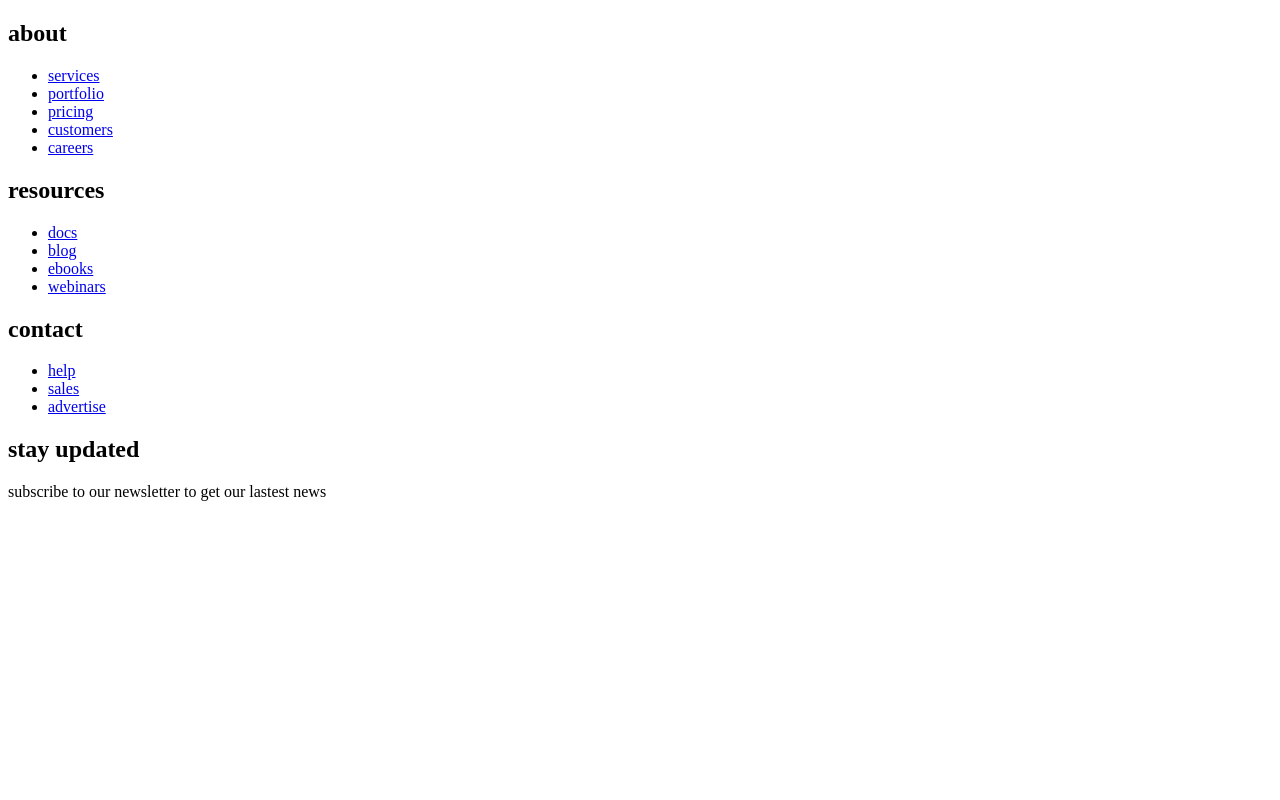
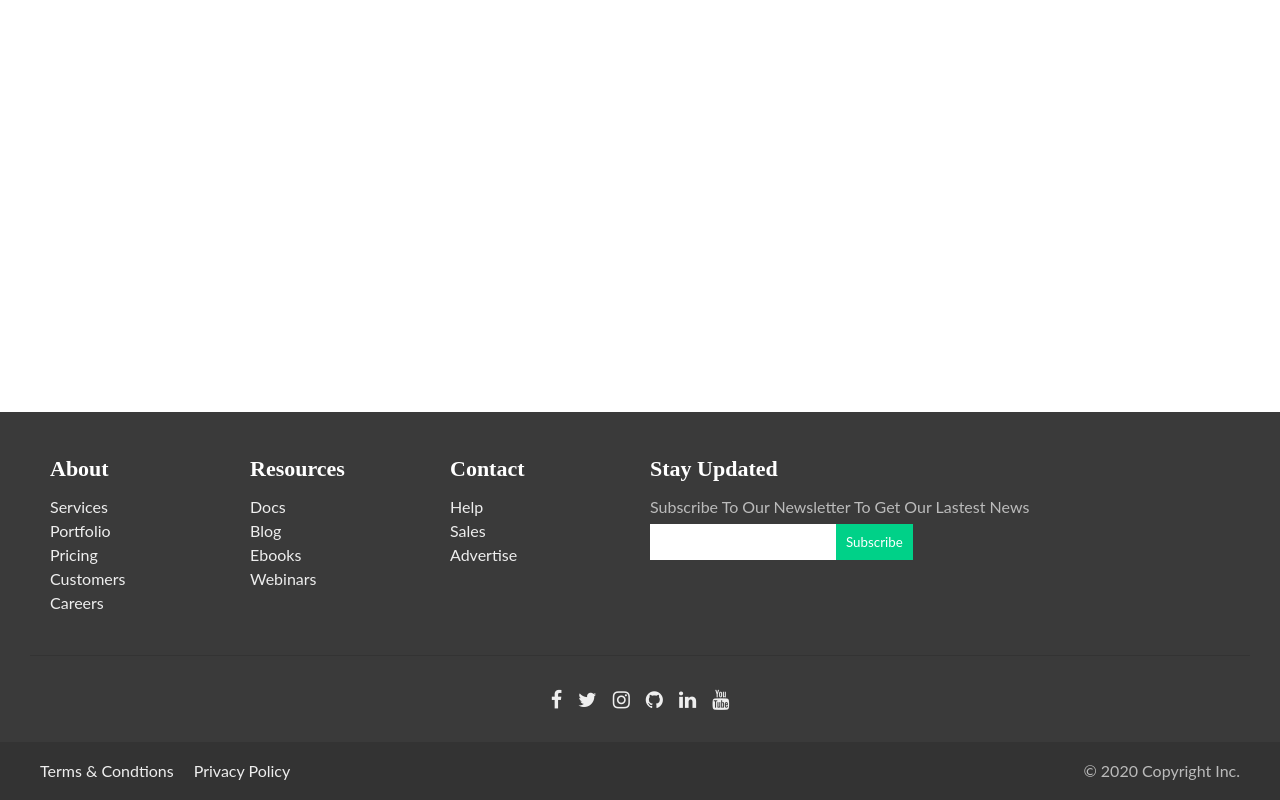
Before and after one commit to Salwa-mansour/stikyfooter, a plain HTML site: page 4thtraining/index.html in a window 1280 px wide. Drawn offline with Linux system fonts and the light colour scheme.

Commit message:
training footer

```diff
--- a/4thtraining/index.html
+++ b/4thtraining/index.html
@@ -5,11 +5,13 @@
     <meta name="viewport" content="width=device-width, initial-scale=1.0">
     <title>Document</title>
     <link rel="stylesheet" href="./style.css">
+    <link rel="stylesheet" href="https://cdnjs.cloudflare.com/ajax/libs/font-awesome/4.7.0/css/font-awesome.min.css">
 </head>
 <body>
+    <main class="container"></main>
    <footer>
        <section class="ft-main">
-           <div class="ft-mian-item">
+           <div class="ft-main-item">
                <h2 class="ft-title">about</h2>
                <ul>
                    <li><a href="#">services</a></li>
@@ -19,7 +21,7 @@
                    <li><a href="#">careers</a></li>
                </ul>
            </div>
-           <div class="ft-mian-item">
+           <div class="ft-main-item">
                <h2 class="ft-title">resources</h2>
                <ul>
                    <li><a href="#">docs</a></li>
@@ -28,7 +30,7 @@
                    <li><a href="#">webinars</a></li>
                </ul>
            </div>
-           <div class="ft-mian-item">
+           <div class="ft-main-item">
                <h2 class="ft-title">contact</h2>
                <ul>
                    <li><a href="#">help</a></li>
@@ -37,15 +39,35 @@
 
                </ul>
            </div>
-           <div class="ft-mian-item">
+           <div class="ft-main-item">
                <h2 class="ft-title">stay updated</h2>
                 <p>subscribe to our newsletter to get our lastest news</p>
                 <form action="">
-
+                    <input type="email" name="email">
+                    <input type="submit" value="subscribe">
                 </form>
             </div>
 
        </section>
+
+       <section class="ft-social">
+           <ul class="ft-social-list">
+               <li><a href="#"><i class="fa fa-facebook"></i></a></li>
+               <li><a href="#"><i class="fa fa-twitter"></i></a></li>
+               <li><a href="#"><i class="fa fa-instagram"></i></a></li>
+               <li><a href="#"><i class="fa fa-github"></i></a></li>
+               <li><a href="#"><i class="fa fa-linkedin"></i></a></li>
+               <li><a href="#"><i class="fa fa-youtube"></i></a></li>
+           </ul>
+       </section>
+
+       <section class="ft-legal">
+           <ul class="ft-legal-list">
+               <li><a href="#">terms &amp; condtions</a></li>
+               <li><a href="#">privacy policy</a></li>
+               <li> &copy; 2020 copyright inc.</li>
+           </ul>
+       </section>
    </footer>
 </body>
 </html>
--- a/4thtraining/style.css
+++ b/4thtraining/style.css
@@ -0,0 +1,118 @@
+*{
+    margin: 0;
+    padding: 0;
+    box-sizing: border-box;
+    font-family: 'lato',sans-serif;
+    text-transform: capitalize;
+}
+footer{
+    background:rgb(58, 58, 58);
+  line-height: 1.5;
+    color: #bbb;
+
+}
+ul{
+    list-style: none;
+    padding-left: 0;
+
+}
+ul a {
+    text-decoration: none;
+    color: #eee;
+}
+
+.ft-title{
+    color:#fff ;
+    font-family:'merriweather',serif ;
+    font-size: 1.375rem;
+    padding-bottom: 0.625rem;
+}
+
+a:hover{
+    text-decoration: underline;
+}
+
+body{
+    display: flex;
+    flex-direction: column;
+    min-height: 100vh;
+}
+.container{
+    flex: 1;
+}
+
+.ft-main{
+    padding:1.25rem 1.875rem;
+    display: flex;
+    flex-wrap: wrap;
+
+}
+
+.ft-main-item{
+    padding:1.25rem ;
+    min-width: 200px;
+}
+
+@media screen and (min-width:477px){
+    .ft-main-item{
+         justify-content: space-around;
+                }
+}
+@media screen and (min-width:1240px){
+    .ft-main-item{
+        justify-content: space-evenly;
+    }
+}
+
+form{
+    display: flex;
+    flex-wrap: wrap;
+
+}
+input[type="email"]{
+    border: 0;
+    padding: 0.625rem;
+    margin-top: .3125rem;
+}
+
+input[type="submit"]{
+    border: 0;
+    padding: 0.625rem;
+    margin-top: .3125rem;
+    color: #fff;
+    background:#00d188 ;
+    cursor: pointer;
+}
+
+.ft-social{
+    padding: 0 1.875rem 1.25rem;
+}
+
+.ft-social-list{
+    padding-top: 1.25rem;
+    border-top:1px solid #333  ;
+    display: flex;
+    justify-content: center;
+
+}
+.ft-social-list li{
+    font-size:1.25rem ;
+    margin: 0.5rem;
+}
+
+.ft-legal{
+    background:#333 ;
+    padding: 0.9375rem 1.875rem;
+}
+.ft-legal-list{
+    width: 100%;
+    display: flex;
+    flex-wrap: wrap;
+}
+.ft-legal-list li{
+    margin:  0.125rem 0.625rem;
+    white-space: nowrap;
+}
+.ft-legal-list li:nth-last-child(2){
+    flex: 1;
+}
```
